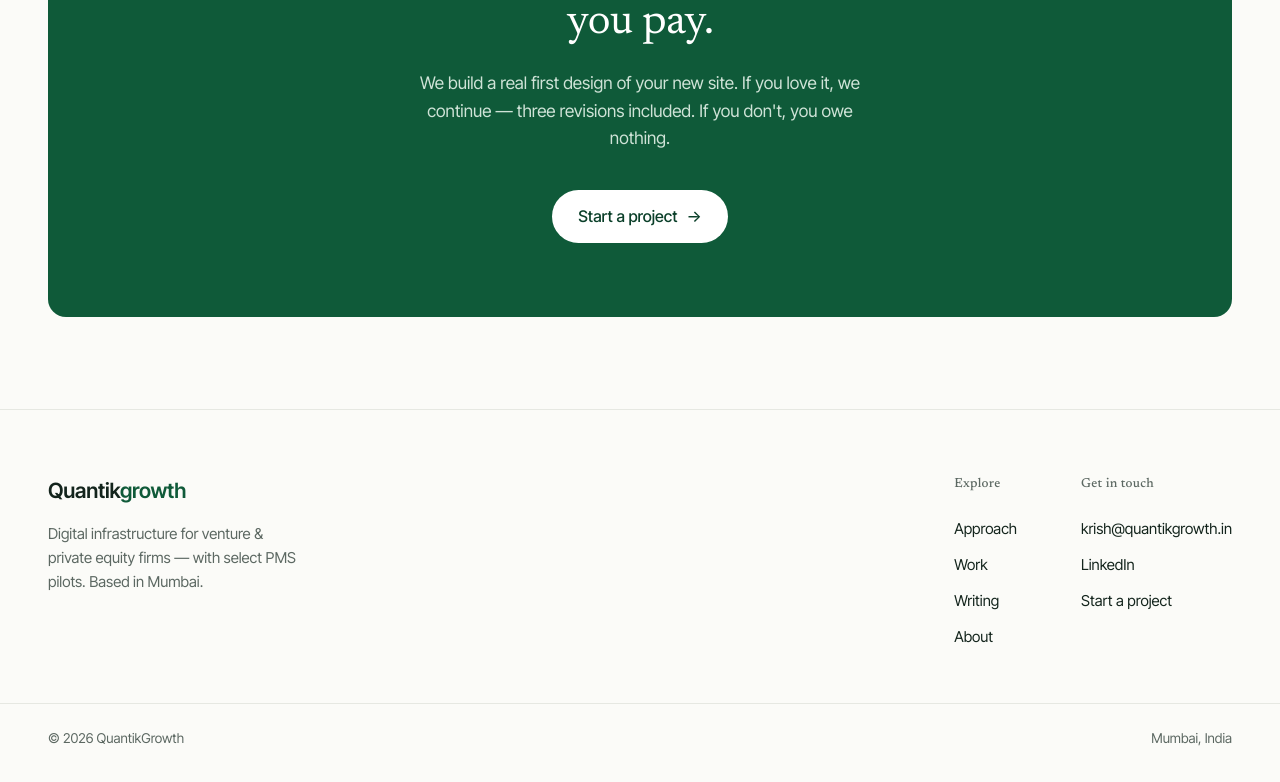
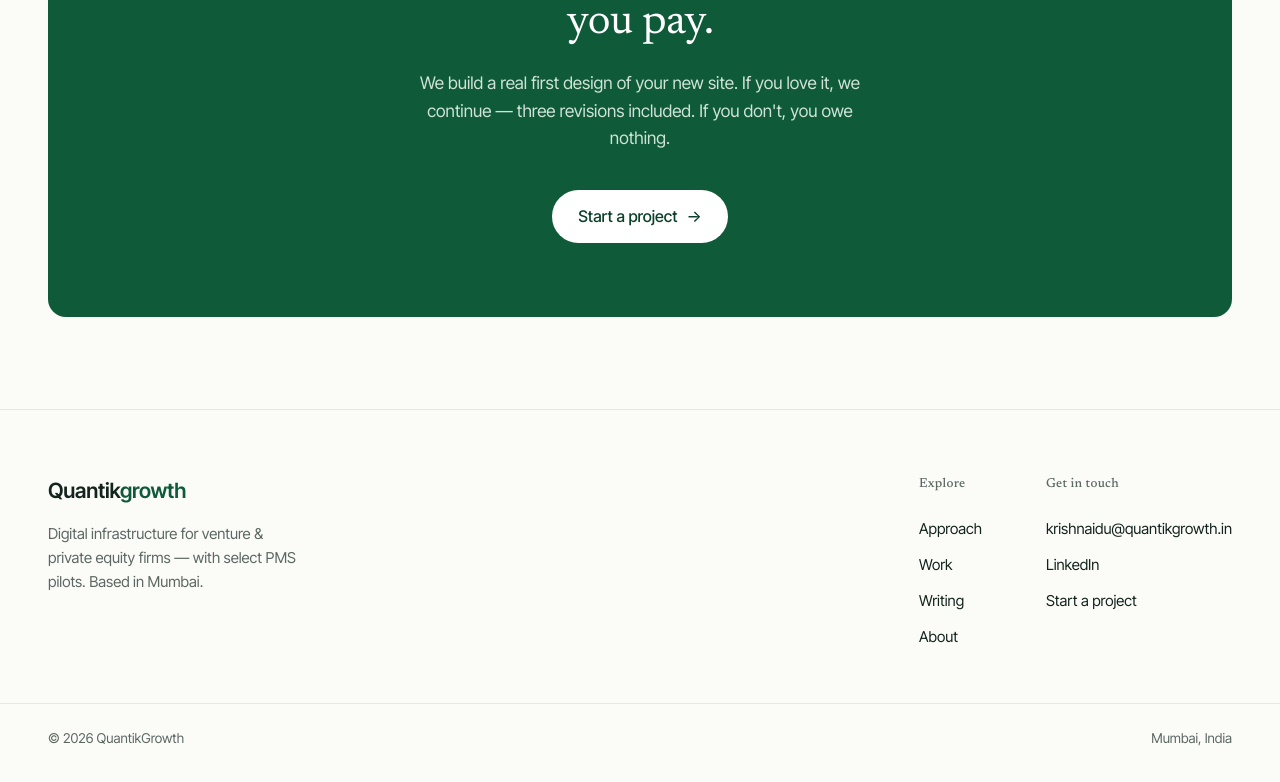
Before and after one commit to krishfintech/quantikgrowth, a React (Vite) app: page / in a window 1280 px wide. Shown: the part 5229-6011 px from the top of the page. Built offline with nearby package versions, Linux system fonts and the light colour scheme.

Commit message:
Widen desktop layout and update contact email to krishnaidu@quantikgrowth.in

```diff
--- a/src/HomePage.tsx
+++ b/src/HomePage.tsx
@@ -420,7 +420,7 @@ const HomePage = () => {
           {
             heading: 'Get in touch',
             links: [
-              { label: 'krish@quantikgrowth.in', href: 'mailto:krish@quantikgrowth.in' },
+              { label: 'krishnaidu@quantikgrowth.in', href: 'mailto:krishnaidu@quantikgrowth.in' },
               { label: 'LinkedIn', href: 'https://www.linkedin.com/company/quantikgrowth' },
               { label: 'Start a project', href: '/contact' },
             ],
--- a/src/components/site/Nav.tsx
+++ b/src/components/site/Nav.tsx
@@ -141,8 +141,8 @@ export const Nav = ({ links, ctaLabel, ctaHref, onCtaClick, className = '' }: Na
               >
                 Book a call <span aria-hidden>→</span>
               </a>
-              <a href="mailto:krish@quantikgrowth.in" className="mt-4 block text-center text-[15px] text-ink-soft">
-                krish@quantikgrowth.in
+              <a href="mailto:krishnaidu@quantikgrowth.in" className="mt-4 block text-center text-[15px] text-ink-soft">
+                krishnaidu@quantikgrowth.in
               </a>
             </div>
           </motion.div>
--- a/src/components/site/Seo.tsx
+++ b/src/components/site/Seo.tsx
@@ -24,7 +24,7 @@ const SITE_GRAPH: Record<string, unknown>[] = [
     image: `${SITE_URL}/og/default.png`,
     description:
       'Digital-infrastructure studio for venture capital, private equity and PMS firms: website design, on-page SEO, and a content engine.',
-    email: 'krish@quantikgrowth.in',
+    email: 'krishnaidu@quantikgrowth.in',
     areaServed: { '@type': 'Country', name: 'India' },
     sameAs: ['https://www.linkedin.com/company/quantikgrowth'],
   },
--- a/src/components/site/SiteLayout.tsx
+++ b/src/components/site/SiteLayout.tsx
@@ -42,7 +42,7 @@ export const SiteLayout = ({ children }: SiteLayoutProps) => (
         {
           heading: 'Get in touch',
           links: [
-            { label: 'krish@quantikgrowth.in', href: 'mailto:krish@quantikgrowth.in' },
+            { label: 'krishnaidu@quantikgrowth.in', href: 'mailto:krishnaidu@quantikgrowth.in' },
             { label: 'LinkedIn', href: '#' },
             { label: 'Start a project', href: '/contact' },
           ],
--- a/src/config.ts
+++ b/src/config.ts
@@ -3,5 +3,5 @@
 // Defaults to the previous site's Cal.com link (its slug is PMS-era).
 export const BOOKING_URL = 'https://cal.com/krish-naidu-zxj0dm/pms-growth-audit';
 
-export const CONTACT_EMAIL = 'krish@quantikgrowth.in';
+export const CONTACT_EMAIL = 'krishnaidu@quantikgrowth.in';
 export const LINKEDIN_URL = 'https://www.linkedin.com/company/quantikgrowth';
--- a/src/data/structuredData.ts
+++ b/src/data/structuredData.ts
@@ -15,7 +15,7 @@ export const organizationSchema: JsonLd = {
   image: `${SITE_URL}/og/default.png`,
   description:
     'Digital-infrastructure studio for venture capital and private equity firms: website design, on-page SEO, and a content engine.',
-  email: 'krish@quantikgrowth.in',
+  email: 'krishnaidu@quantikgrowth.in',
   areaServed: { '@type': 'Country', name: 'India' },
   sameAs: ['https://www.linkedin.com/company/quantikgrowth'],
   knowsAbout: [
```
